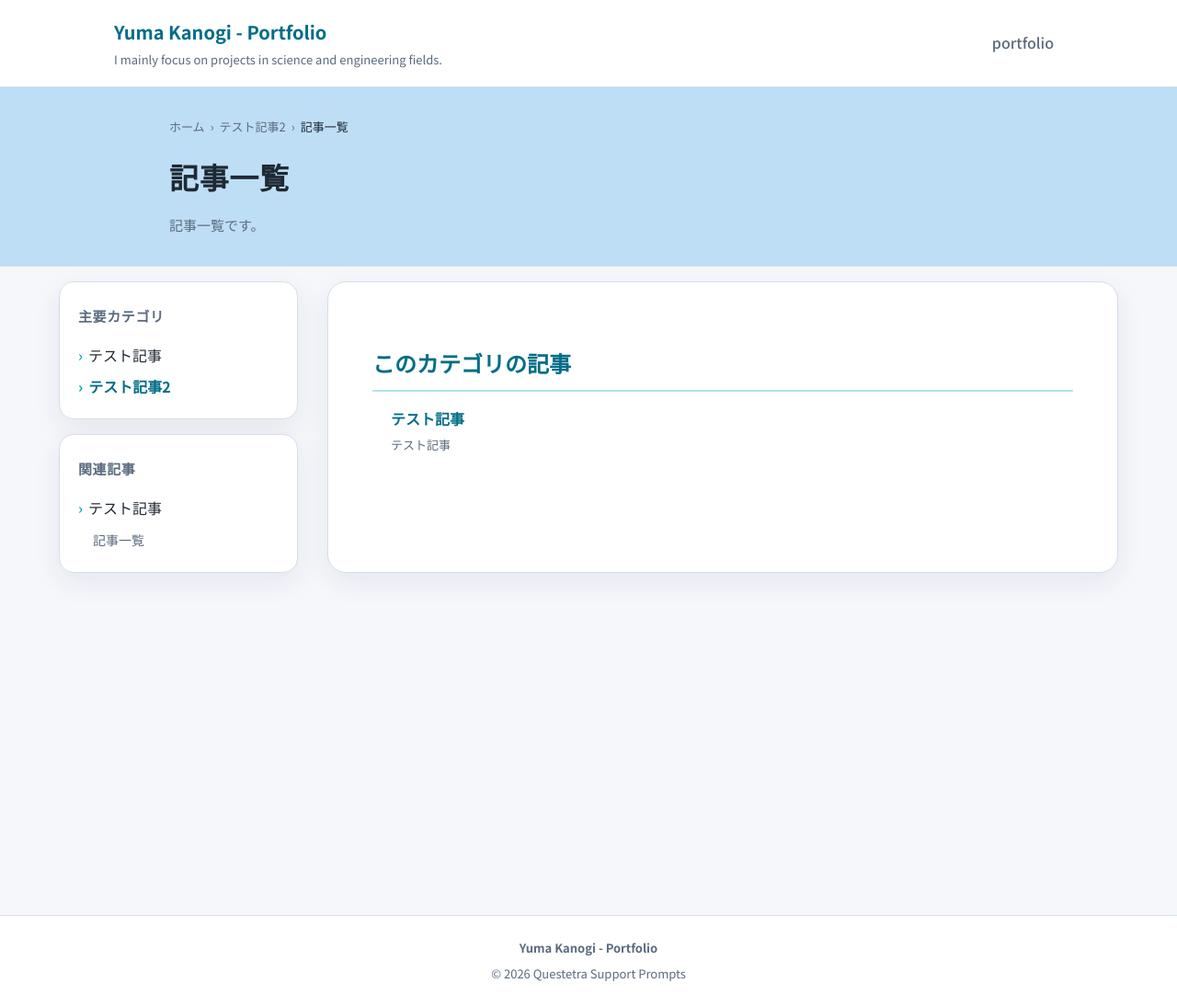
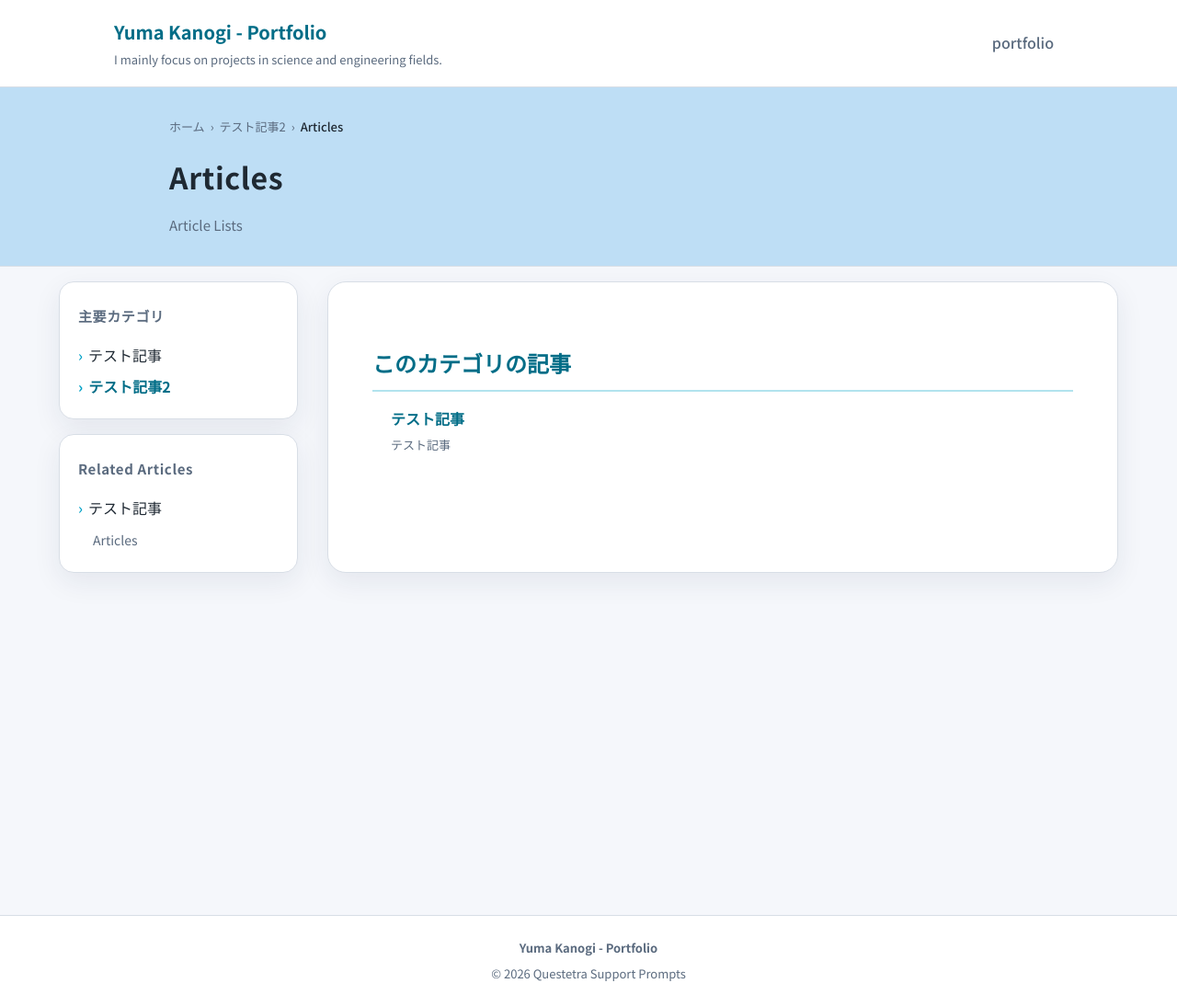
Before and after one commit to entfrem0/portfolio, a Jekyll site: the page built from docs/test2/index.md, in a window 1280 px wide. Shown: the whole page at 92% size. Built offline with Jekyll 4.4.1, drawn with Linux system fonts in a browser that asks for light colours.

Commit message:
とりあえずやってみる

```diff
--- a/docs/_config.yml
+++ b/docs/_config.yml
@@ -2,7 +2,7 @@ title: Yuma Kanogi - Portfolio
 description: I mainly focus on projects in science and engineering fields.
 lang: ja
 url: "https://entfrem0.github.io"
-baseurl: "/portfolio"
+baseurl: "/Portfolio"
 permalink: pretty
 markdown: kramdown
 highlighter: rouge
--- a/docs/test/index.md
+++ b/docs/test/index.md
@@ -1,7 +1,7 @@
 ---
-title: 記事一覧
+title: Article
 layout: default
-lead: 記事一覧です。
+lead: Article Lists
 permalink: /test/
 section: test
 nav_order: 999
--- a/docs/test2/index.md
+++ b/docs/test2/index.md
@@ -1,10 +1,10 @@
 ---
-title: 記事一覧
+title: Articles
 layout: default
-lead: 記事一覧です。
+lead: Article Lists
 permalink: /test2/
 section: test2
 nav_order: 999
-sidebar_title: 関連記事
+sidebar_title: Related Articles
 is_category_top: true
 ---
```
